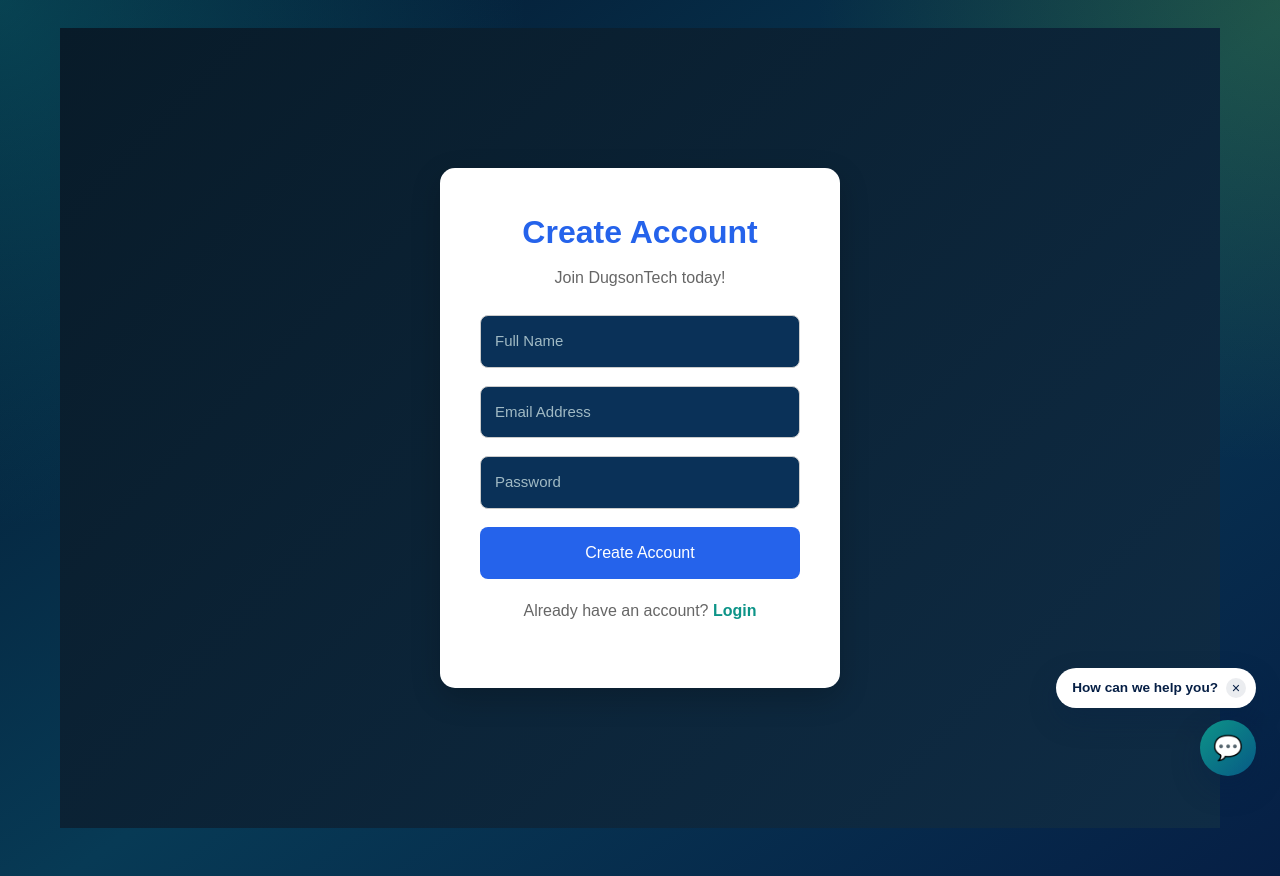
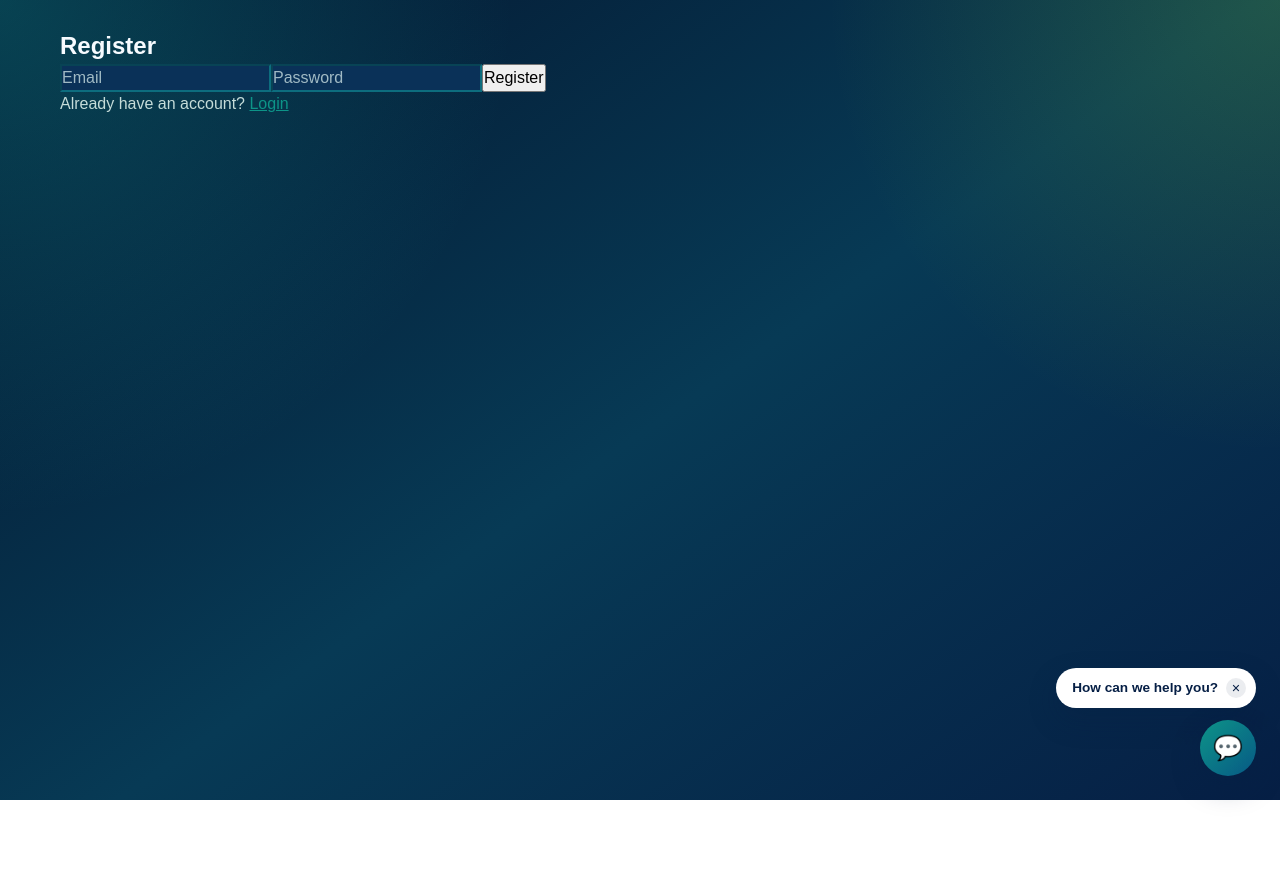
Before and after one commit to 3squire/E-commerceSampleProj, a React (Vite) app: page /register in a window 1280 px wide. After the commit the page ends 800 px from the top, so only its background shows below. Built offline with nearby package versions, Linux system fonts and the light colour scheme.

Commit message:
removed EFT and incorporated actual login

```diff
--- a/package.json
+++ b/package.json
@@ -10,6 +10,7 @@
     "preview": "vite preview"
   },
   "dependencies": {
+    "@supabase/supabase-js": "^2.112.3",
     "react": "^19.2.7",
     "react-dom": "^19.2.7",
     "react-router-dom": "^7.18.1"
--- a/src/Components/Payment.jsx
+++ b/src/Components/Payment.jsx
@@ -34,7 +34,6 @@
             </option>
             <option value="Mastercard">Mastercard</option>
             <option value="PayPal">PayPal</option>
-            <option value="EFT">EFT</option>
           </select>
         </label>
 
--- a/src/Payment.jsx
+++ b/src/Payment.jsx
@@ -103,7 +103,6 @@
             </option>
             <option value="Mastercard">Mastercard</option>
             <option value="PayPal">PayPal</option>
-            <option value="EFT">EFT</option>
           </select>
         </label>
 
--- a/src/components/Login.jsx
+++ b/src/components/Login.jsx
@@ -1,30 +1,62 @@
+import { useState } from "react";
 import "./Login.css";
 import { Link, useNavigate } from "react-router-dom";
 import logo from "../assets/dugson-consulting.jpg";
+import { supabase } from "../supabase-client.jsx";
 
 function Login() {
   const navigate = useNavigate();
+  const [email, setEmail] = useState("");
+  const [password, setPassword] = useState("");
+  const [loading, setLoading] = useState(false);
+  const [error, setError] = useState("");
 
-  const handleLogin = (e) => {
+  const handleLogin = async (e) => {
     e.preventDefault();
 
-    // Later this will validate the user
-    navigate("/home");
+    if (!supabase) {
+      setError("Login is unavailable because Supabase is not configured.");
+      return;
+    }
+
+    setLoading(true);
+    setError("");
+
+    try {
+      const { data, error } = await supabase
+        .from('users')
+        .select('*')
+        .eq('email', email.trim())
+        .eq('password', password)
+        .maybeSingle();
+
+      if (error && error.code !== 'PGRST116') {
+        throw error;
+      }
+
+      if (!data) {
+        setError('Invalid email or password');
+        return;
+      }
+
+      localStorage.setItem('dugsontech-user', JSON.stringify(data));
+      navigate('/home');
+    } catch (err) {
+      console.error('Login error:', err);
+      setError('Something went wrong while logging in.');
+    } finally {
+      setLoading(false);
+    }
   };
 
   const googleLogin = () => {
     window.open("https://accounts.google.com/", "_blank");
   };
 
-
   return (
     <div className="container">
       <div className="left">
-         <img
-      src={logo}
-      alt="DugsonTech logo"
-      className="logo"
-    />
+         <img src={logo} alt="DugsonTech logo" className="logo" />
         <h1>DugsonTech</h1>
         <p>Your Favourite Tech Store</p>
       </div>
@@ -34,45 +66,40 @@
           <h2>Welcome Back</h2>
           <p>Login to continue shopping.</p>
 
+          {error && <p style={{color: 'red', textAlign: 'center'}}>{error}</p>} {/* 5. show error */}
+
           <form onSubmit={handleLogin}>
             <input
               type="email"
               placeholder="Email Address"
+              value={email} // 6. connect to state
+              onChange={(e) => setEmail(e.target.value)}
               required
             />
 
             <input
               type="password"
               placeholder="Password"
+              value={password} // 7. connect to state
+              onChange={(e) => setPassword(e.target.value)}
               required
             />
 
-          <Link to="/forgot-password">
-            Forgot Password?
-          </Link>
+            <Link to="/forgot-password">Forgot Password?</Link>
 
-          <button type="submit">
-            Login
+            <button type="submit" disabled={loading}>
+              {loading ? "Logging in..." : "Login"} {/* 8. loading text */}
             </button>
           </form>
 
-        <div className="divider">
-          OR
-        </div>
+          <div className="divider">OR</div>
 
-        <button
-          className="google"
-          onClick={googleLogin}
-        >
+          <button className="google" onClick={googleLogin}>
             Continue with Google
           </button>
 
-
           <p className="register">
-          Don't have an account?
-          <Link to="/register">
-            Register
-          </Link>
+            Don't have an account? <Link to="/register">Register</Link>
           </p>
         </div>
       </div>
--- a/src/components/Register.jsx
+++ b/src/components/Register.jsx
@@ -1,53 +1,47 @@
-import { Link, useNavigate } from "react-router-dom";
-import "./Register.css";
+import { useState } from "react";
+import { supabase } from "../supabase-client.jsx";
+import { useNavigate, Link } from "react-router-dom";
 
 function Register() {
+  const [email, setEmail] = useState("");
+  const [password, setPassword] = useState("");
+  const [loading, setLoading] = useState(false);
+  const [error, setError] = useState("");
   const navigate = useNavigate();
 
-  const handleRegister = (e) => {
+  const handleRegister = async (e) => {
     e.preventDefault();
+    setLoading(true);
+    setError("");
 
-    // For now (frontend only), navigate to the login page
+
+    const { data, error } = await supabase
+      .from('users')
+      .insert([
+        { email: email, password: password }
+      ])
+      .select()
+
+    setLoading(false);
+
+    if (error) {
+      setError(error.message);
+      return;
+    }
+
+    alert("Account created! Now you can login");
     navigate("/");
   };
 
   return (
-    <div className="register-page">
-      <div className="register-container">
-        <h1>Create Account</h1>
-        <p>Join DugsonTech today!</p>
-
-        <form onSubmit={handleRegister}>
-          <input
-            type="text"
-            placeholder="Full Name"
-            required
-          />
-
-          <input
-            type="email"
-            placeholder="Email Address"
-            required
-          />
-
-          <input
-            type="password"
-            placeholder="Password"
-            required
-          />
-
-          <button type="submit">
-            Create Account
-          </button>
-        </form>
-
-        <p className="login-link">
-          Already have an account?
-          <Link to="/"> Login</Link>
-        </p>
-      </div>
-    </div>
-  );
+    <form onSubmit={handleRegister}>
+      <h2>Register</h2>
+      {error && <p style={{color: 'red'}}>{error}</p>}
+      <input type="email" placeholder="Email" value={email} onChange={e => setEmail(e.target.value)} required />
+      <input type="password" placeholder="Password" value={password} onChange={e => setPassword(e.target.value)} required />
+      <button disabled={loading}>{loading ? "Creating..." : "Register"}</button>
+      <p>Already have an account? <Link to="/">Login</Link></p>
+    </form>
+  )
 }
-
 export default Register;
--- /dev/null
+++ b/src/supabase-client.jsx
@@ -0,0 +1,12 @@
+import { createClient } from '@supabase/supabase-js';
+
+const supabaseUrl = import.meta.env.VITE_SUPABASE_URL;
+const supabaseAnonKey = import.meta.env.VITE_SUPABASE_ANON_KEY;
+
+export const hasSupabaseConfig = Boolean(supabaseUrl && supabaseAnonKey);
+
+if (!hasSupabaseConfig) {
+  console.warn('Supabase is not configured. Add VITE_SUPABASE_URL and VITE_SUPABASE_ANON_KEY to your .env file.');
+}
+
+export const supabase = hasSupabaseConfig ? createClient(supabaseUrl, supabaseAnonKey) : null;
```
Also changed, not shown: 2 other files (tests, documents, lock files or other folders). Lines whose indentation alone changed are shown as unchanged.
